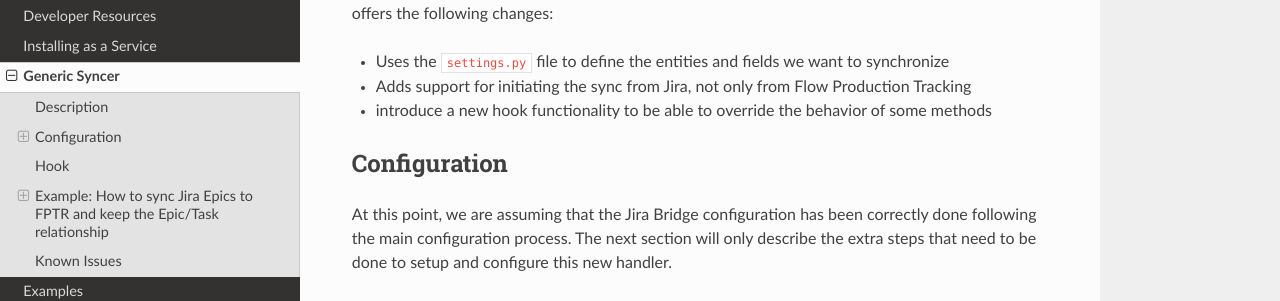
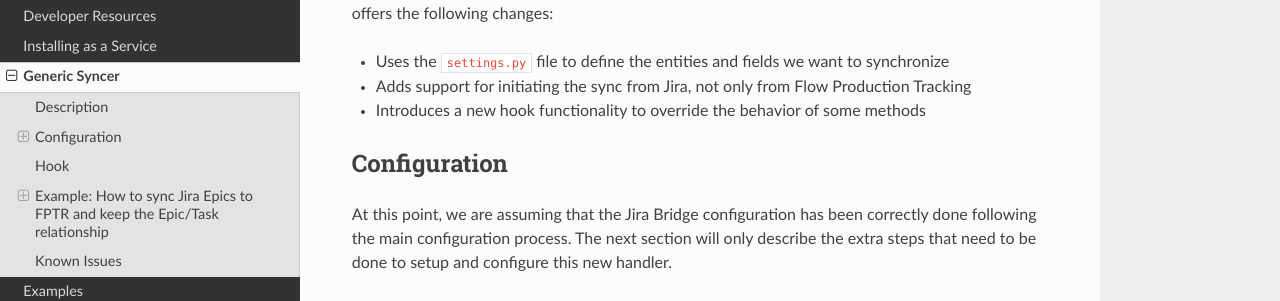
Before and after one commit to shotgunsoftware/sg-jira-bridge, a Sphinx documentation site: the page built from docs/generic_syncer.rst, in a window 1280 px wide and 900 px high. Shown: the part 238-539 px from the top of the window. Built offline with Sphinx 7.4.7 and the Read the Docs theme 3.1.0, drawn with Linux system fonts in a browser that asks for light colours.

Commit message:
Update docs/generic_syncer.rst
Co-authored-by: Martin Chesnay <104032692+mchesnay@users.noreply.github.com>

```diff
--- a/docs/generic_syncer.rst
+++ b/docs/generic_syncer.rst
@@ -9,7 +9,7 @@
 
 * Uses the ``settings.py`` file to define the entities and fields we want to synchronize
 * Adds support for initiating the sync from Jira, not only from Flow Production Tracking
-* introduce a new hook functionality to be able to override the behavior of some methods
+* Introduces a new hook functionality to override the behavior of some methods
 
 Configuration
 *************
```
